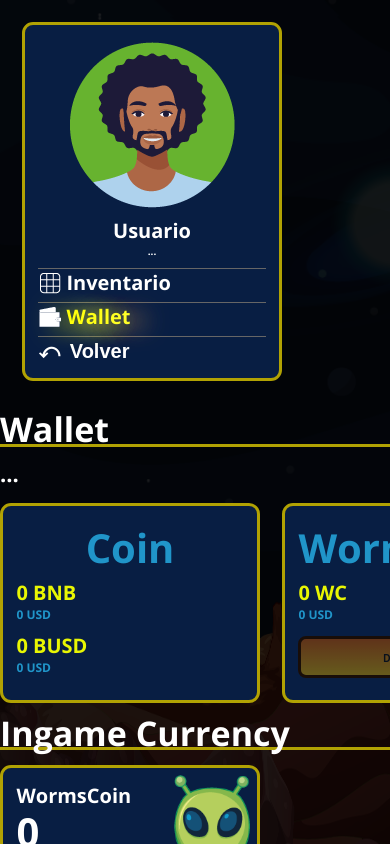
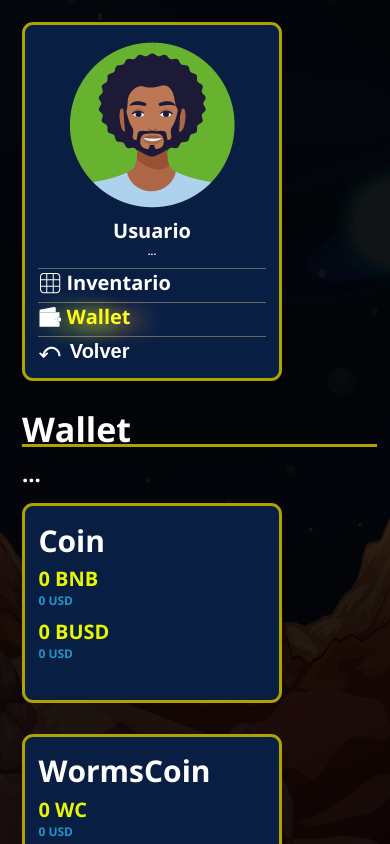
Before and after one commit to 90PabloRomero/sw-mint-launch-front, a React (Create React App) app: page /wallet in a window 390 px wide. Built offline with nearby package versions, Linux system fonts and the light colour scheme; the HTML template or start-up script is replaced by a standard one.

Commit message:
ready for production

```diff
--- a/src/assets/css/templates/components/modal.scss
+++ b/src/assets/css/templates/components/modal.scss
@@ -8,7 +8,7 @@
 // customs modals stylings (maybe shouldn't be here)
 .create-account-modal {
   background: #081d3edf;
-  width: clamp(11rem, 46vw, 70rem);
+  // width: clamp(11rem, 46vw, 70rem);
   min-height: 300px;
   padding: 1rem 1rem;
   text-align: center;
--- a/src/assets/css/templates/marketplace.scss
+++ b/src/assets/css/templates/marketplace.scss
@@ -601,3 +601,18 @@
   padding: 10px 30px 10px 0;
   border-radius: 8px;
 }
+
+@media (max-width: 548px) {
+  .wallet-bb-flex {
+    flex-direction: column;
+  }
+  .wallet-rs {
+    margin: 1rem;
+  }
+}
+
+@media (max-width: 498px) {
+  .mint-button {
+    margin-top: 90px !important;
+  }
+}
--- a/src/pages/CompraEgg.js
+++ b/src/pages/CompraEgg.js
@@ -440,7 +440,7 @@
           </div>
           <div className="buy-egg-form-actions flex-wrapper mt-1">
             <button
-              className="button create-acc-button"
+              className="button create-acc-button mint-button"
               disabled={isBusdNotApproved || loading}
               onClick={() => {
                 // console.log(currentMintedNfts);
@@ -635,7 +635,7 @@
                     </button>
                   )}
                 </div>
-                <div
+                {/* <div
                   className="NFT-status-box"
                   style={{
                     marginTop: "15px",
@@ -647,7 +647,7 @@
                     <strong>ATENCION:</strong> el 27 de Febrero será la apertura
                     de todos los huevos para que puedas descubrir su rareza!
                   </div>
-                </div>
+                </div> */}
               </div>
             </div>
             <div className="flex-wrapper mt-3">
--- a/src/pages/MmLogin.js
+++ b/src/pages/MmLogin.js
@@ -239,6 +239,15 @@
             <div className="mediadiv">
               <SocialMedia />
             </div>
+            <p style={{ textAlign: "center", marginTop: "1rem" }}>
+              Problemas, dudas, consultas?{" "}
+              <a
+                href="mailto:contacto@spaceworms.app"
+                style={{ fontSize: "22px", fontWeight: "900" }}
+              >
+                contacto@spaceworms.app
+              </a>
+            </p>
           </div>
         </div>
       </main>
--- a/src/pages/Wallet.js
+++ b/src/pages/Wallet.js
@@ -62,7 +62,7 @@
   const ShowWallet = () => {
     return (
       <>
-        <div className="modal-wrapper">
+        <div className="modal-wrapper" style={{ overflowY: "scroll" }}>
           <div className="grid wallet-layout">
             {/*  */}
             {/* wallet starts */}
@@ -125,16 +125,16 @@
                 </div>
               </div>
             </div>
-            <div>
+            <div className="wallet-rs">
               <div className="h1">Wallet</div>
               <div className="div">
                 {String(walletAddress).substring(0, 6) +
                   "..." +
                   String(walletAddress).substring(38)}
               </div>
-              <div className="flex-wrapper">
+              <div className="flex-wrapper wallet-bb-flex">
                 <div className="wallet-blue-box">
-                  <h6 style={{fontSize: '40px'}}>Coin</h6>
+                  <div style={{ fontSize: "30px" }}>Coin</div>
                   <div className="value">
                     0 BNB
                     <legend>0 USD</legend>
@@ -145,7 +145,7 @@
                   </div>
                 </div>
                 <div className="wallet-blue-box">
-                  <h6 style={{fontSize: '40px'}}>WormsCoin</h6>
+                  <div style={{ fontSize: "30px" }}>WormsCoin</div>
                   <div className="value">
                     0 WC
                     <legend>0 USD</legend>
--- a/src/util/api.js
+++ b/src/util/api.js
@@ -1,8 +1,8 @@
 import axios from "axios";
 
 export default axios.create({
-  // baseURL: "https://backend.spaceworms.app",// lo cambiamos para el test
-  baseURL: "http://18.228.213.2:3001", // sa aws
+  baseURL: "https://backend.spaceworms.app", // lo cambiamos para el test
+  // baseURL: "http://18.228.213.2:3001", // sa aws
   // baseURL: "http://localhost:5000/",
   headers: {
     "Content-Type": "application/json",
```
